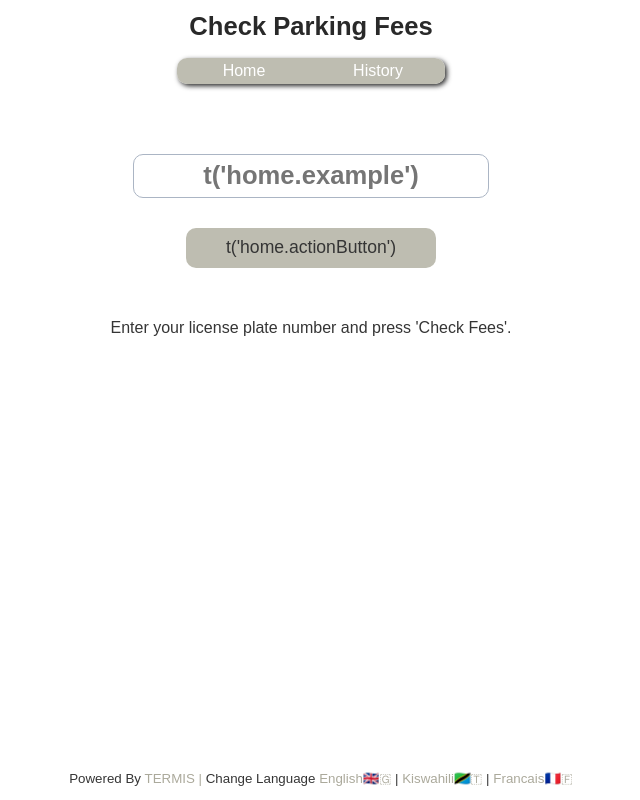
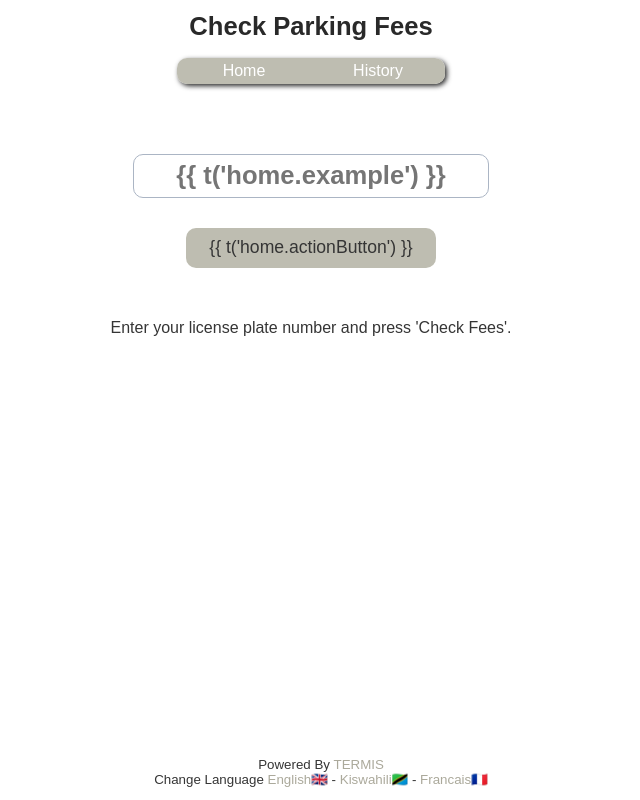
Before and after one commit to kizomanizo/parking-frontend, a Vue app: page / in a window 1280 px wide. Shown: the whole page, without its empty margins (329-969 px from the left). Built offline with nearby package versions, Linux system fonts and the light colour scheme.

Commit message:
BUG FIX: Line break in footer and lang control in Home forms

```diff
--- a/src/components/FooterComponent.vue
+++ b/src/components/FooterComponent.vue
@@ -1,10 +1,12 @@
 <template>
   <footer class="page-footer">
     <p class="footer-text">
-      {{ t('footer.poweredBy') }} <a href="" class="footer-link">TERMIS | </a> {{ t('footer.toggleLanguage') }}
-      <a @click.prevent="useLocale.changeLanguage('en')">English🇬🇧🇬 </a> |
-      <a @click.prevent="useLocale.changeLanguage('sw')">Kiswahili🇹🇿🇹</a> |
-      <a @click.prevent="useLocale.changeLanguage('fr')">Francais🇫🇷🇫</a>
+      {{ t('footer.poweredBy') }} <a href="" class="footer-link">TERMIS</a>
+      <br>
+      {{ t('footer.toggleLanguage') }}
+      <a class="footer-link" @click.prevent="useLocale.changeLanguage('en')">English🇬🇧 </a> -
+      <a class="footer-link" @click.prevent="useLocale.changeLanguage('sw')">Kiswahili🇹🇿</a> -
+      <a class="footer-link" @click.prevent="useLocale.changeLanguage('fr')">Francais🇫🇷</a>
     </p>
   </footer>
 </template>
--- a/src/views/HomeView.vue
+++ b/src/views/HomeView.vue
@@ -1,8 +1,8 @@
 <template>
   <section class="search-form">
-    <input type="text" name="reg_number" id="reg_number" placeholder="t('home.example')" class="form-text"
+    <input type="text" name="reg_number" id="reg_number" placeholder="{{ t('home.example') }}" class="form-text"
       v-model="regNumber" />
-    <input type="button" class="form-button" value="t('home.actionButton')" @click="handleCheckParking(regNumber)"
+    <input type="button" class="form-button" value="{{ t('home.actionButton') }}" @click="handleCheckParking(regNumber)"
       @keydown.enter="handleCheckParking" />
   </section>
   <section>
```
